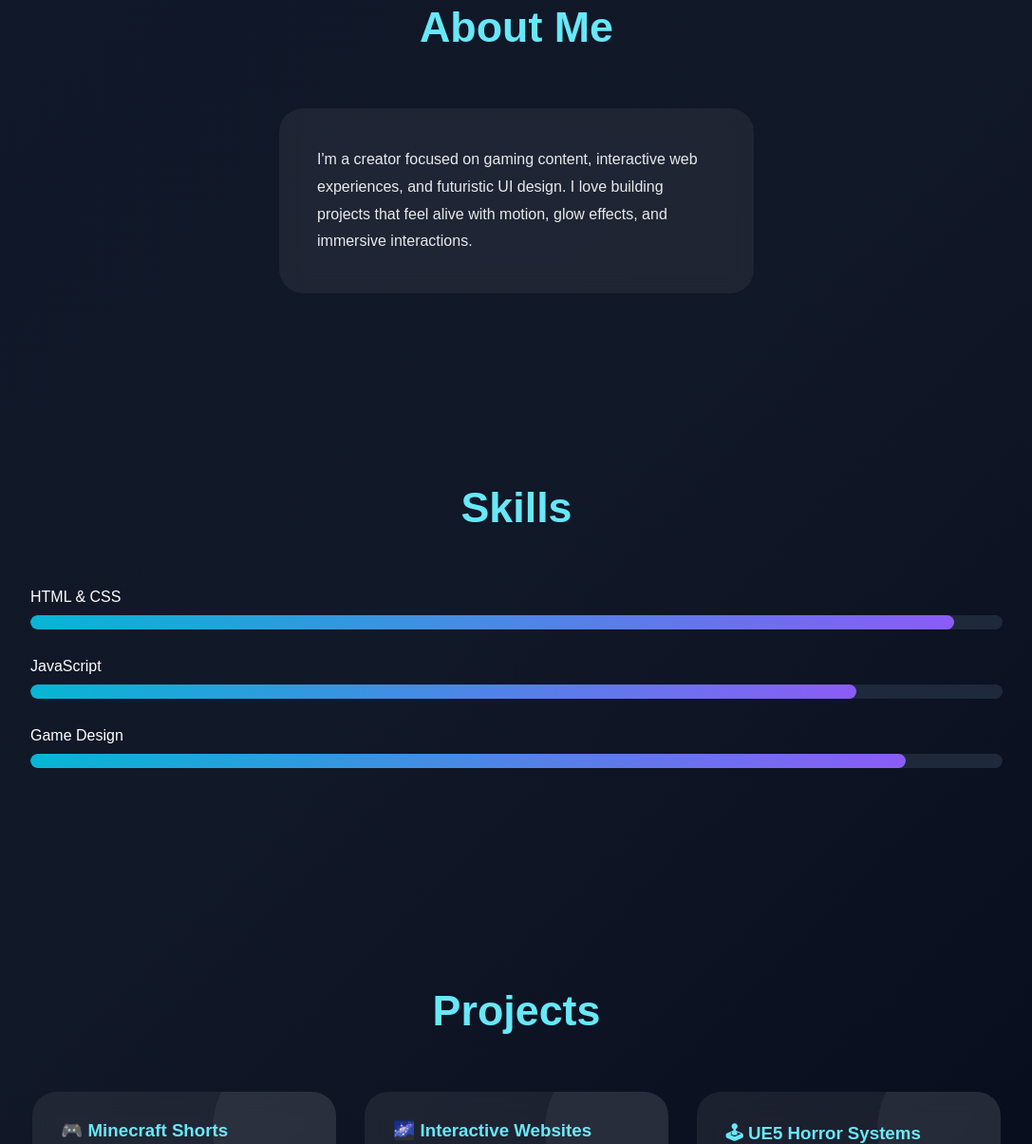
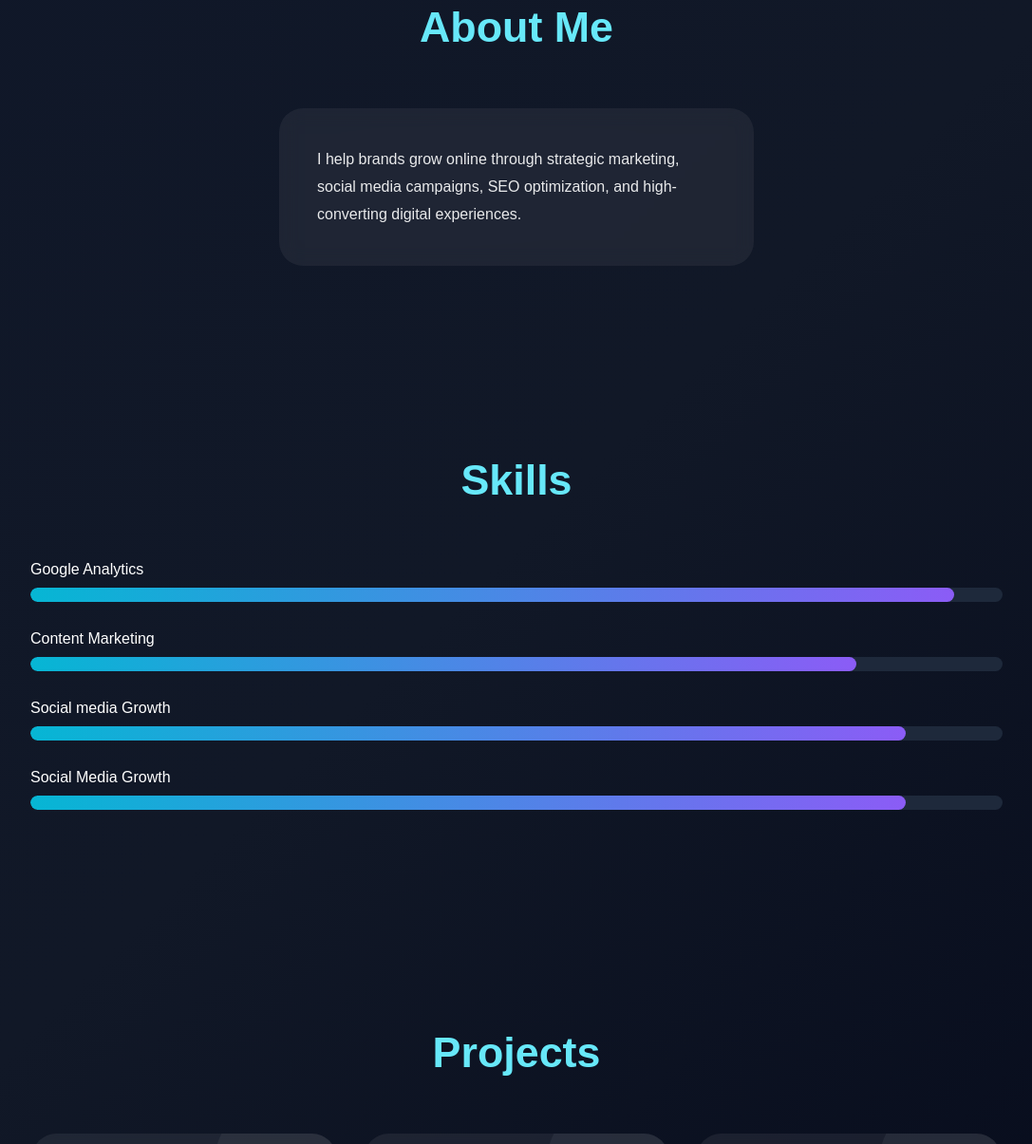
Before and after one commit to shroudchang22-cell/HitNRunStudio.io, a plain HTML site: page index.html in a window 1280 px wide. Shown: the part 915-2120 px from the top of the page at 95% size, without its empty margins (96-1183 px from the left). Drawn offline with Linux system fonts and the light colour scheme.

Commit message:
Update index.html

```diff
--- a/index.html
+++ b/index.html
@@ -5,7 +5,7 @@
 <meta charset="UTF-8">
 <meta name="viewport" content="width=device-width, initial-scale=1.0">
 
-<title>Gaurav | Interactive Portfolio</title>
+<title>Gaurav | Portfolio</title>
 
 <style>
 
@@ -337,7 +337,7 @@ footer{
 <!-- NAVBAR -->
 
 <nav>
-    <h1>GAURAV</h1>
+    <h1>GAURAV MORE PORTFOLIO</h1>
 
     <ul>
         <li><a href="#about">About</a></li>
@@ -351,7 +351,7 @@ footer{
 
 <section class="hero">
 
-    <h2>Interactive Portfolio</h2>
+    <h2> Portfolio</h2>
 
     <div class="typing"></div>
 
@@ -376,10 +376,9 @@ footer{
 
         <div class="about-card">
             <p>
-                I'm a creator focused on gaming content,
-                interactive web experiences, and futuristic UI design.
-                I love building projects that feel alive with motion,
-                glow effects, and immersive interactions.
+                I help brands grow online through strategic marketing,
+                     social media campaigns, SEO optimization,
+                      and high-converting digital experiences.
             </p>
         </div>
 
@@ -394,7 +393,7 @@ footer{
     <h1 class="section-title">Skills</h1>
 
     <div class="skill">
-        <div class="skill-name">HTML & CSS</div>
+        <div class="skill-name">Google Analytics</div>
 
         <div class="bar">
             <div class="progress" data-width="95%"></div>
@@ -402,7 +401,7 @@ footer{
     </div>
 
     <div class="skill">
-        <div class="skill-name">JavaScript</div>
+        <div class="skill-name">Content Marketing</div>
 
         <div class="bar">
             <div class="progress" data-width="85%"></div>
@@ -410,12 +409,21 @@ footer{
     </div>
 
     <div class="skill">
-        <div class="skill-name">Game Design</div>
+        <div class="skill-name">Social media Growth</div>
 
         <div class="bar">
             <div class="progress" data-width="90%"></div>
         </div>
     </div>
+
+     <div class="skill">
+        <div class="skill-name">Social Media Growth</div>
+
+        <div class="bar">
+            <div class="progress" data-width="90%"></div>
+        </div>
+    </div>
+
 
 </section>
 
@@ -428,7 +436,7 @@ footer{
     <div class="projects">
 
         <div class="project-card">
-            <h3>🎮 Minecraft Shorts</h3>
+            <h3>Instagram Growth Campaign</h3>
             <p>
                 Comedy-driven Minecraft Shorts with chaos,
                 cliffhangers, and cinematic edits.
```
